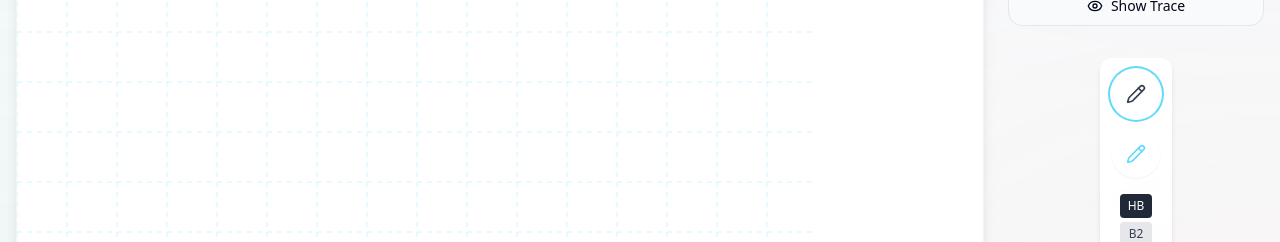
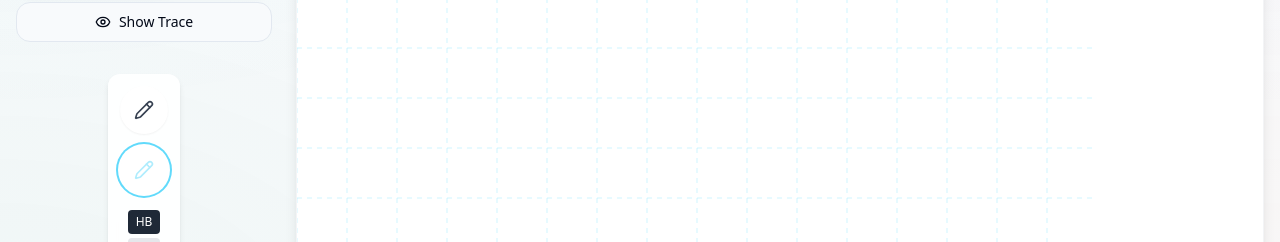
Before and after one commit to jayrosen-design/how-to-draw, a React (Vite) app: page /draw/1 in a window 1280 px wide. Shown: the part 445-687 px from the top of the page. Built offline with nearby package versions, Linux system fonts and the light colour scheme.

Commit message:
Update drawing defaults and layout
- Set default tool to blue pencil with 50% opacity for the first drawing stage.
- Reorder layout to place drawing tools and reference image on the left.
- Add spacing below the drawing stages.

```diff
--- a/src/components/DrawingTools.tsx
+++ b/src/components/DrawingTools.tsx
@@ -1,4 +1,3 @@
-
 import React from 'react';
 import { cn } from '@/lib/utils';
 import { Pencil, Eraser, Paintbrush, Save, RotateCcw } from 'lucide-react';
@@ -72,7 +71,7 @@ const DrawingTools: React.FC<DrawingToolsProps> = ({
               onClick={() => onToolChange('bluePencil')}
               className="text-app-blue"
             >
-              <Pencil size={20} className="text-app-blue" />
+              <Pencil size={20} className="text-app-blue opacity-50" />
             </ToolButton>
 
             {/* Pencil hardness selector (only visible when pencil tool is active) */}
--- a/src/components/StageIndicator.tsx
+++ b/src/components/StageIndicator.tsx
@@ -20,7 +20,7 @@ const StageIndicator: React.FC<StageIndicatorProps> = ({ currentStage, onStageCh
   const currentIndex = stages.findIndex(stage => stage.id === currentStage);
 
   return (
-    <div className="flex items-center justify-center w-full max-w-md mx-auto mb-4">
+    <div className="flex items-center justify-center w-full max-w-md mx-auto mb-8">
       {stages.map((stage, index) => {
         // Determine if this stage is active, completed, or upcoming
         const isActive = stage.id === currentStage;
@@ -34,8 +34,8 @@ const StageIndicator: React.FC<StageIndicatorProps> = ({ currentStage, onStageCh
               onClick={() => onStageChange(stage.id)}
               className={cn(
                 "relative w-10 h-10 rounded-full flex items-center justify-center text-sm font-medium transition-all duration-300",
-                isActive && "bg-app-blue text-black scale-110 shadow-md", // Changed text-white to text-black
-                isCompleted && "bg-app-green text-black", // Changed text-white to text-black
+                isActive && "bg-app-blue text-black scale-110 shadow-md",
+                isCompleted && "bg-app-green text-black",
                 isUpcoming && "bg-gray-200 text-gray-500"
               )}
             >
--- a/src/pages/DrawingCanvas.tsx
+++ b/src/pages/DrawingCanvas.tsx
@@ -1,3 +1,4 @@
+
 import React, { useState, useEffect, useRef } from 'react';
 import { useParams, useNavigate } from 'react-router-dom';
 import { ArrowLeft } from 'lucide-react';
@@ -57,7 +58,7 @@ const DrawingCanvas: React.FC = () => {
   const validCategory = (category || 'person') as DrawingCategory;
 
   const [currentStage, setCurrentStage] = useState<DrawingStage>('sketch');
-  const [currentTool, setCurrentTool] = useState<DrawingTool>('pencil');
+  const [currentTool, setCurrentTool] = useState<DrawingTool>('bluePencil'); // Default to blue pencil
   const [pencilHardness, setPencilHardness] = useState<PencilHardness>('HB');
   const [currentColor, setCurrentColor] = useState('#000000');
   const [historyCount, setHistoryCount] = useState(0);
@@ -68,7 +69,7 @@ const DrawingCanvas: React.FC = () => {
   useEffect(() => {
     switch (currentStage) {
       case 'sketch':
-        setCurrentTool('pencil');
+        setCurrentTool('bluePencil'); // Set blue pencil as default for sketch stage
         break;
       case 'refine':
         setCurrentTool('pencil');
@@ -158,7 +159,8 @@ const DrawingCanvas: React.FC = () => {
       </div>
 
       <div className="flex flex-col md:flex-row gap-4 md:gap-6">
-        <div className="md:order-1 md:w-64 flex flex-col gap-6">
+        {/* Tools and reference image - now on the left side */}
+        <div className="md:order-0 md:w-64 flex flex-col gap-6">
           <ReferenceImage
             category={validCategory}
             stage={currentStage}
@@ -181,6 +183,7 @@ const DrawingCanvas: React.FC = () => {
           </div>
         </div>
 
+        {/* Canvas - now on the right side */}
         <div className="flex-1 canvas-container">
           <Canvas
             width={800}
```
